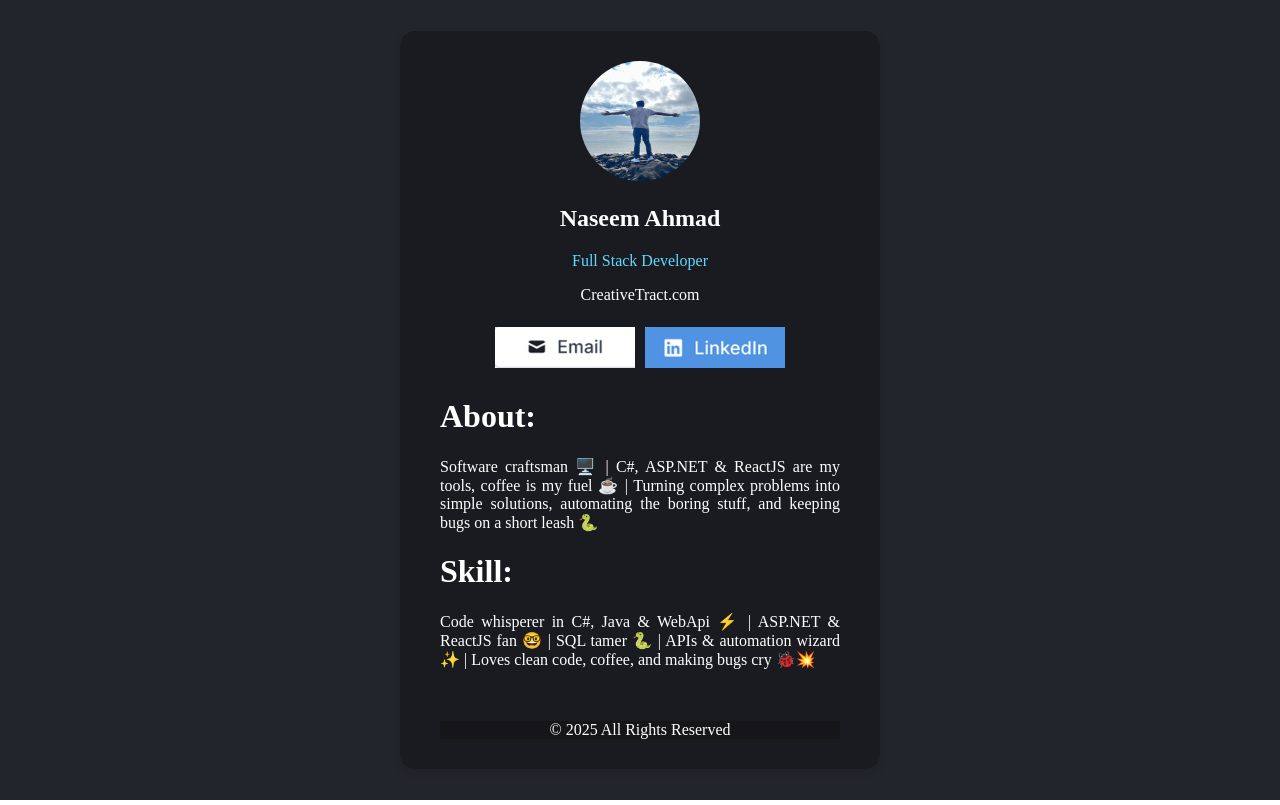
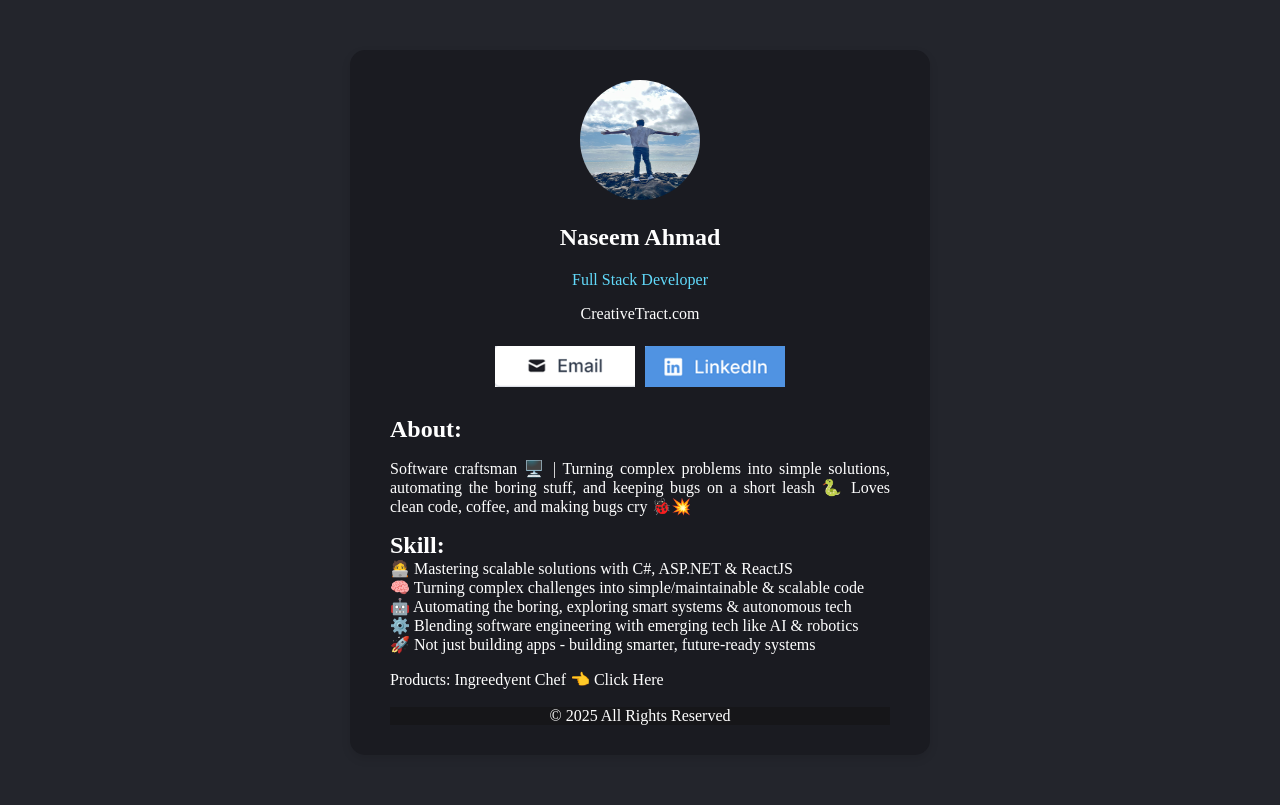
Before and after one commit to Naseem-Ahmad/Business-Card, a React (Vite) app: page / in a window 1280 px wide. Built offline with nearby package versions, Linux system fonts and the light colour scheme.

Commit message:
Modified  the skill & Added the product section

```diff
--- a/src/App.css
+++ b/src/App.css
@@ -7,12 +7,14 @@ footer{
 
 body{
   margin:0;
+  background-color: #23252C;
 }
 
 .profile{
    border-radius: 50%;
    width: 120px;
    height: 120px;
+
 }
 
 .container {
@@ -20,7 +22,9 @@ body{
   display: flex;            /* Use Flexbox */
   justify-content: center;  /* Center horizontally */
   align-items: center;      /* Center vertically */
-  height: 100vh;
+  /* height: auto;        */
+  margin-top: 50px;
+  margin-bottom: 50px;
 }
 
 .card{
@@ -31,7 +35,8 @@ body{
   border-radius: 15px;      /* Rounded corners */
   box-shadow: 0 4px 10px rgba(0,0,0,0.1); /* Soft shadow */
   text-align: center;       /* Center text inside card */
-  max-width: 400px;
+  max-width: 500px;
+
 }
 
 .linkedin{
@@ -40,6 +45,39 @@ padding: 5px;
 
 .mail{
 padding: 5px;
+}
+
+.about{
+text-align:left ;
+margin-bottom: 0px;
+
+}
+.skill{
+text-align:left ;
+margin-top: 0px;
+margin-bottom: 0px;
+}
+.product{
+text-align:left ;
+font-size: 2.2 emp;
+margin-bottom: 0px;
+}
+
+.website{
+
+}
+
+.hide-me {
+list-style-type: none;
+text-align: left;
+padding-left: 0px;
+margin-left: 0px;
+
+}
+
+ul {
+margin: 0px;
+padding: 0px;
 }
 
 a:link {
--- a/src/App.jsx
+++ b/src/App.jsx
@@ -10,19 +10,28 @@ export default function App() {
     <img src={NA} className="profile" alt="#" />
     <h2><strong>Naseem Ahmad</strong></h2>
     <p className="desgination">Full Stack Developer</p>
-    <a href="https://www.creativetract.com/">CreativeTract.com</a><br/><br/>
+    <a className="website" href="https://www.creativetract.com/">CreativeTract.com</a><br/><br/>
+
     <a href="mailto:naseemahmad6504@gmail.com"><img src={NewMail} className="mail" width="140px" alt="#" /></a>
     <a href="https://www.linkedin.com/in/naseem-ahmad-978a21190"><img src={newlink} className="linkedin" width="140px" alt="#" />
 </a>
 
-    <h1 align="Left">About:</h1>
-    <p align="justify">Software craftsman 🖥️ | C#, ASP.NET & ReactJS are my tools, coffee is my fuel ☕ | Turning complex problems into simple solutions, automating the boring stuff, and keeping bugs on a short leash 🐍</p>
-  <h1 align="Left">Skill:</h1>
-  <p align="justify">
-   Code whisperer in C#, Java & WebApi ⚡ | ASP.NET & ReactJS fan 🤓 | SQL tamer 🐍 | APIs & automation wizard ✨ | Loves clean code, coffee, and making bugs cry 🐞💥
-  </p>
+  <h2 className= "about">About:</h2>
+    <p align="justify">Software craftsman 🖥️ | Turning complex problems into simple solutions, automating the boring stuff, and keeping bugs on a short leash 🐍 Loves clean code, coffee, and making bugs cry 🐞💥
+</p>
+  <h2 className= "skill">Skill:</h2>
+  <ul>
+   <li className="hide-me">🧑‍💻 Mastering scalable solutions with C#, ASP.NET & ReactJS</li>
+   <li className="hide-me">🧠 Turning complex challenges into simple/maintainable & scalable code</li>
+   <li className="hide-me">🤖 Automating the boring, exploring smart systems & autonomous tech</li>
+   <li className="hide-me">⚙️ Blending software engineering with emerging tech like AI & robotics</li>
+   <li className="hide-me">🚀 Not just building apps - building smarter, future-ready systems</li>
+   </ul>
+
+  <p className="product">Products: <a href="https://ingreedyent.creativetract.com/">Ingreedyent Chef </a>  👈 Click Here</p>
+
   <br />
-   <br />
+
   <footer>
   © 2025 All Rights Reserved
   </footer>
```
